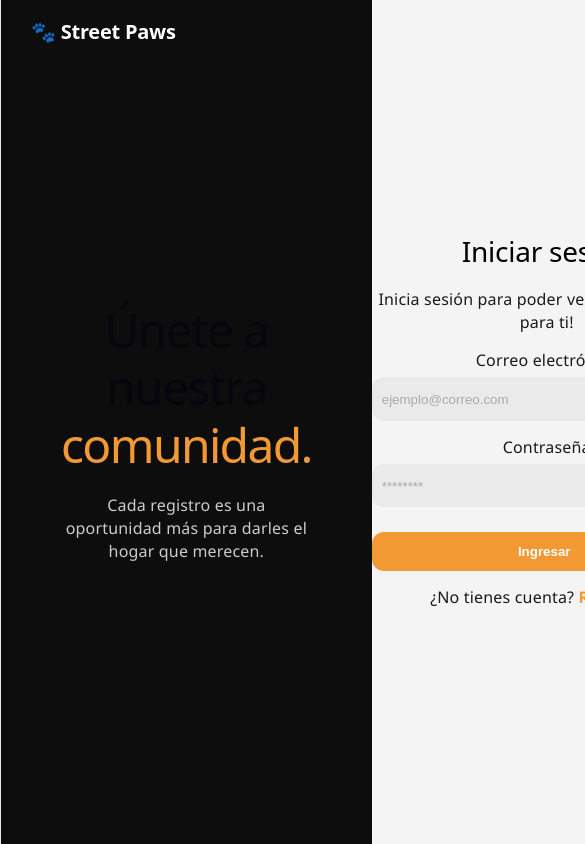
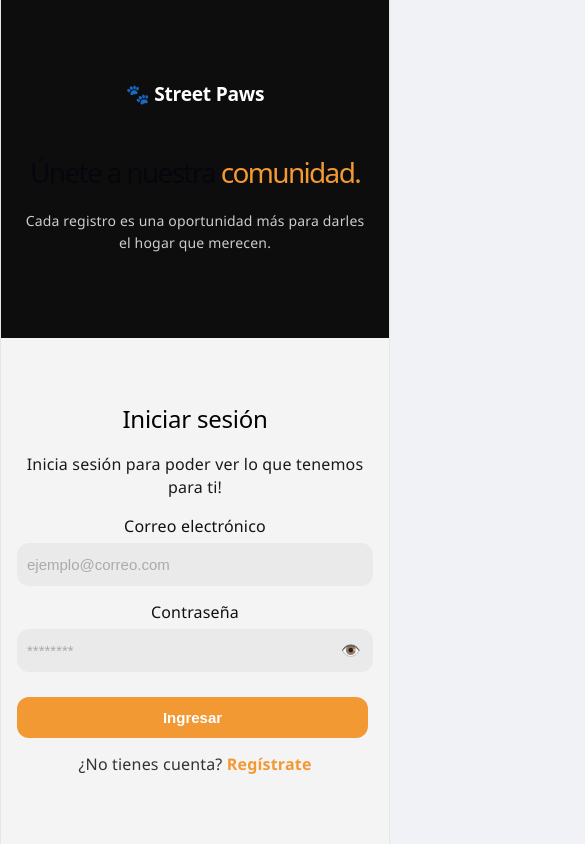
Before and after one commit to Alarcon576/ProyectoSena, a React (Vite) app in the folder front-end/StreetPawsFrontend/: page / in a window 390 px wide. Shown: the top 844 px of the page, 585 px wide, since content can reach past the window. Built offline with nearby package versions, Linux system fonts and the light colour scheme.

Commit message:
036(administrador-front):prueba de commit

```diff
--- a/front-end/StreetPawsFrontend/src/components/auth/Login.css
+++ b/front-end/StreetPawsFrontend/src/components/auth/Login.css
@@ -1,10 +1,13 @@
 .login-container {
   display: flex;
-  height: 100vh;
+  min-height: 100vh;
   font-family: "Segoe UI", sans-serif;
+  overflow: hidden;
 }
 
-/* IZQUIERDA */
+/* ═══════════════════════
+   IZQUIERDA
+═══════════════════════ */
 .login-left {
   flex: 1;
   background: #0d0d0d;
@@ -17,16 +20,18 @@
 }
 
 .logo {
-  color:white;
+  color: white;
   position: absolute;
   top: 20px;
   left: 30px;
   font-weight: bold;
+  font-size: 1.2rem;
 }
 
 .login-text h1 {
   font-size: 48px;
   line-height: 1.2;
+  margin-bottom: 10px;
 }
 
 .login-text span {
@@ -37,19 +42,25 @@
   margin-top: 20px;
   color: #ccc;
   max-width: 400px;
+  line-height: 1.6;
 }
 
-/* DERECHA */
+/* ═══════════════════════
+   DERECHA
+═══════════════════════ */
 .login-right {
   flex: 1;
   background: #f4f4f4;
   display: flex;
   justify-content: center;
   align-items: center;
+  padding: 40px;
 }
 
+/* FORM */
 .login-form {
-  width: 350px;
+  width: 100%;
+  max-width: 380px;
   display: flex;
   flex-direction: column;
 }
@@ -57,17 +68,20 @@
 .login-form h2 {
   margin-bottom: 20px;
   font-size: 28px;
+  color: black;
 }
 
 .login-form label {
   margin-top: 15px;
   font-weight: 500;
+  color: #111;
 }
 
+/* INPUTS */
 .input-box {
   background: #eaeaea;
   border-radius: 12px;
-  padding: 10px;
+  padding: 12px;
   margin-top: 5px;
 }
 
@@ -76,35 +90,46 @@
   background: transparent;
   outline: none;
   width: 100%;
+  color: #000;
+  font-size: 15px;
 }
 
+/* PASSWORD */
 .password-box {
   position: relative;
 }
 
 .password-box span {
   position: absolute;
-  right: 10px;
-  top: 8px;
+  right: 12px;
+  top: 10px;
   cursor: pointer;
 }
 
 /* BOTÓN */
 .login-form button {
   margin-top: 25px;
-  padding: 12px;
+  padding: 14px;
   background: #f29933;
   border: none;
   color: white;
   border-radius: 12px;
   font-weight: bold;
   cursor: pointer;
+  transition: 0.2s ease;
+  font-size: 15px;
+}
+
+.login-form button:hover {
+  opacity: 0.92;
+  transform: translateY(-2px);
 }
 
 /* TEXTO */
 .switch-text {
   margin-top: 15px;
   text-align: center;
+  color: #333;
 }
 
 .switch-text span {
@@ -118,13 +143,82 @@
   color: red;
   margin-bottom: 10px;
 }
-.input-box input {
-  border: none;
-  background: transparent;
-  outline: none;
-  width: 100%;
-  color: #000; /* 🔥 TEXTO NEGRO */
+
+/* ═══════════════════════
+   TABLET
+═══════════════════════ */
+@media (max-width: 992px) {
+  .login-left {
+    padding: 40px;
+  }
+
+  .login-text h1 {
+    font-size: 38px;
+  }
 }
-h2{
-  color:black;
+
+/* ═══════════════════════
+   MOBILE
+═══════════════════════ */
+@media (max-width: 768px) {
+  .login-container {
+    flex-direction: column;
+  }
+
+  .login-left {
+    min-height: 40vh;
+    padding: 40px 25px;
+  }
+
+  .login-right {
+    min-height: 60vh;
+    padding: 30px 20px;
+  }
+
+  .login-text h1 {
+    font-size: 32px;
+  }
+
+  .login-text p {
+    font-size: 14px;
+    max-width: 100%;
+  }
+
+  .logo {
+    position: static;
+    margin-bottom: 30px;
+  }
+
+  .login-form {
+    max-width: 100%;
+  }
 }
+
+/* ═══════════════════════
+   MOBILE PEQUEÑO
+═══════════════════════ */
+@media (max-width: 480px) {
+  .login-left {
+    padding: 30px 20px;
+  }
+
+  .login-right {
+    padding: 25px 16px;
+  }
+
+  .login-text h1 {
+    font-size: 28px;
+  }
+
+  .login-form h2 {
+    font-size: 24px;
+  }
+
+  .input-box {
+    padding: 10px;
+  }
+
+  .login-form button {
+    padding: 12px;
+  }
+}
```
